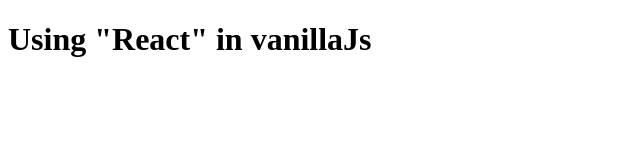
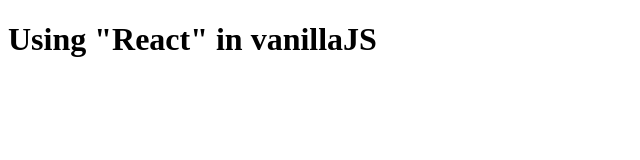
Before and after one commit to sugarmouse/micro_react, a website built with webpack: page index.html in a window 1280 px wide. Shown: the full height of the page, 0-640 px from the left. Built offline with nearby package versions, Linux system fonts and the light colour scheme.

Commit message:
modify template html title

```diff
--- a/index.html
+++ b/index.html
@@ -9,7 +9,7 @@
 </head>
 
 <body>
-  <h1>Using "React" in vanillaJs</h1>
+  <h1>Using "React" in vanillaJS</h1>
   <div id="root"> </div>
 </body>
 
```
